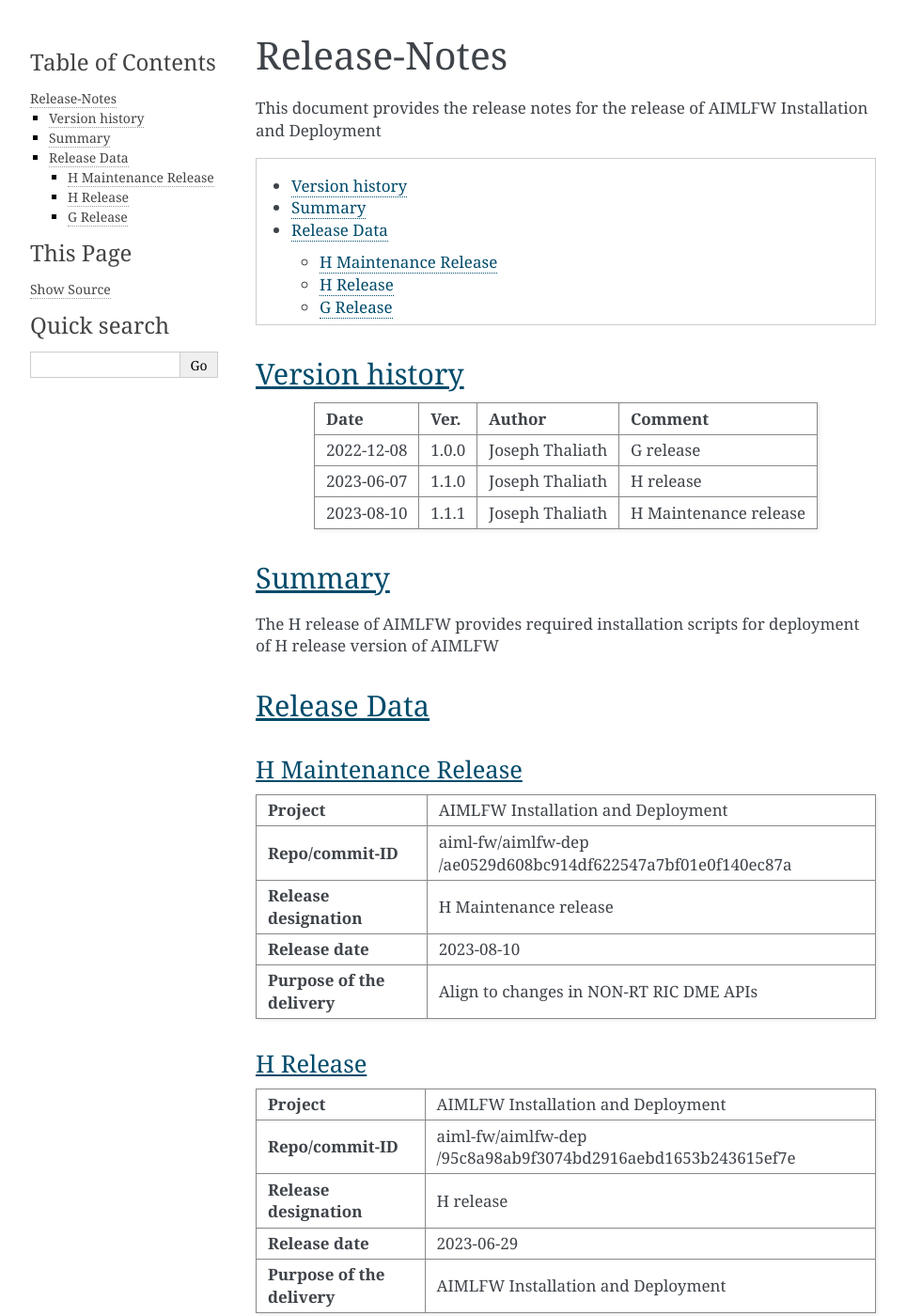
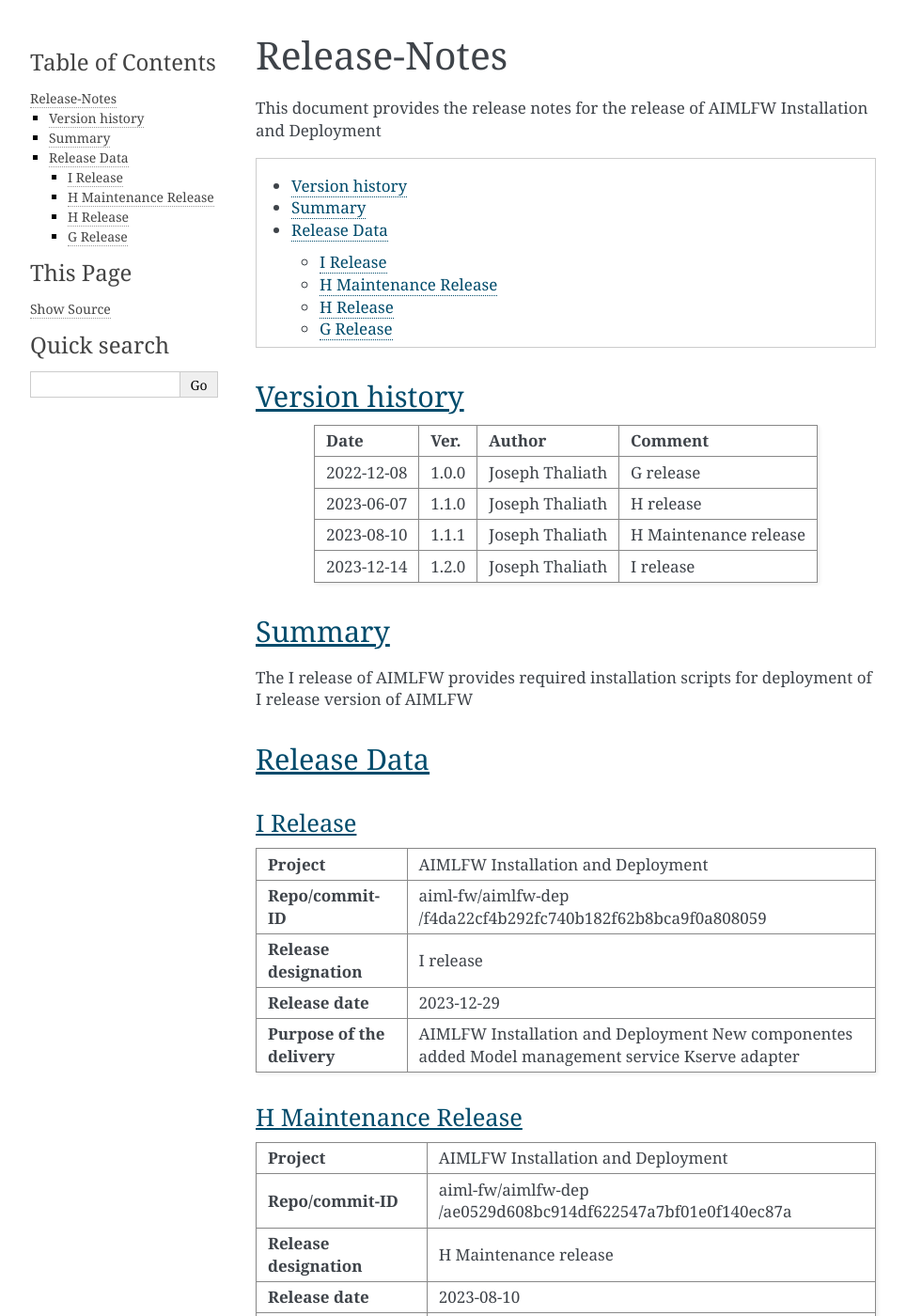
Before and after one commit to o-ran-sc/aiml-fw-aimlfw-dep, a Sphinx documentation site: the page built from docs/release-notes.rst, in a window 1280 px wide and 1400 px high. Shown: the whole window at 94% size, without its empty margins (148-1112 px from the left). Built offline with Sphinx 7.4.7, drawn with Linux system fonts in a browser that asks for light colours.

Commit message:
Updating release notes
Issue-Id: AIMLFW-73

Change-Id: If668190d518128198425821aae2a606da83a29bd
Signed-off-by: josephthaliath <jo.thaliath@samsung.com>

```diff
--- a/docs/release-notes.rst
+++ b/docs/release-notes.rst
@@ -30,16 +30,44 @@ Version history
 | 2023-08-10         | 1.1.1              | Joseph Thaliath    | H Maintenance release |
 |                    |                    |                    |                       |
 +--------------------+--------------------+--------------------+-----------------------+
+| 2023-12-14         | 1.2.0              | Joseph Thaliath    | I release             |
+|                    |                    |                    |                       |
++--------------------+--------------------+--------------------+-----------------------+
 
 
 Summary
 =======
 
-The H release of AIMLFW provides required installation scripts for deployment of H release version of AIMLFW
+The I release of AIMLFW provides required installation scripts for deployment of I release version of AIMLFW
 
 
 Release Data
 ============
+
+I Release
+---------
+
+
++--------------------------------------+-------------------------------------------+
+| **Project**                          | AIMLFW Installation and Deployment        |
+|                                      |                                           |
++--------------------------------------+-------------------------------------------+
+| **Repo/commit-ID**                   | aiml-fw/aimlfw-dep                        |
+|                                      | /f4da22cf4b292fc740b182f62b8bca9f0a808059 |
+|                                      |                                           |
++--------------------------------------+-------------------------------------------+
+| **Release designation**              | I release                                 |
+|                                      |                                           |
++--------------------------------------+-------------------------------------------+
+| **Release date**                     | 2023-12-29                                |
+|                                      |                                           |
++--------------------------------------+-------------------------------------------+
+| **Purpose of the delivery**          | AIMLFW Installation and Deployment        |
+|                                      | New componentes added                     |
+|                                      | Model management service                  |
+|                                      | Kserve adapter                            |
++--------------------------------------+-------------------------------------------+
+
 
 H Maintenance Release
 ---------------------
```
